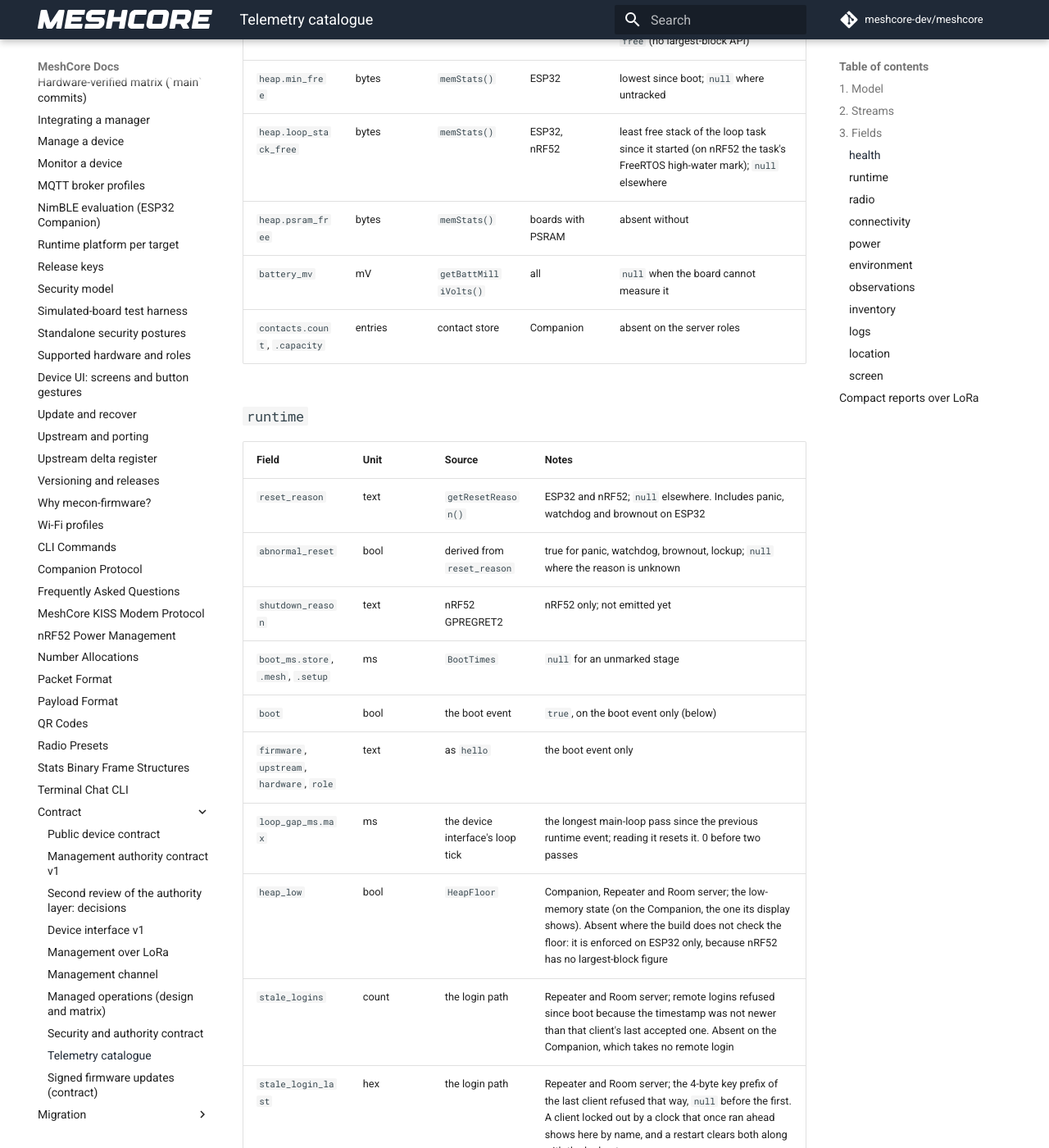
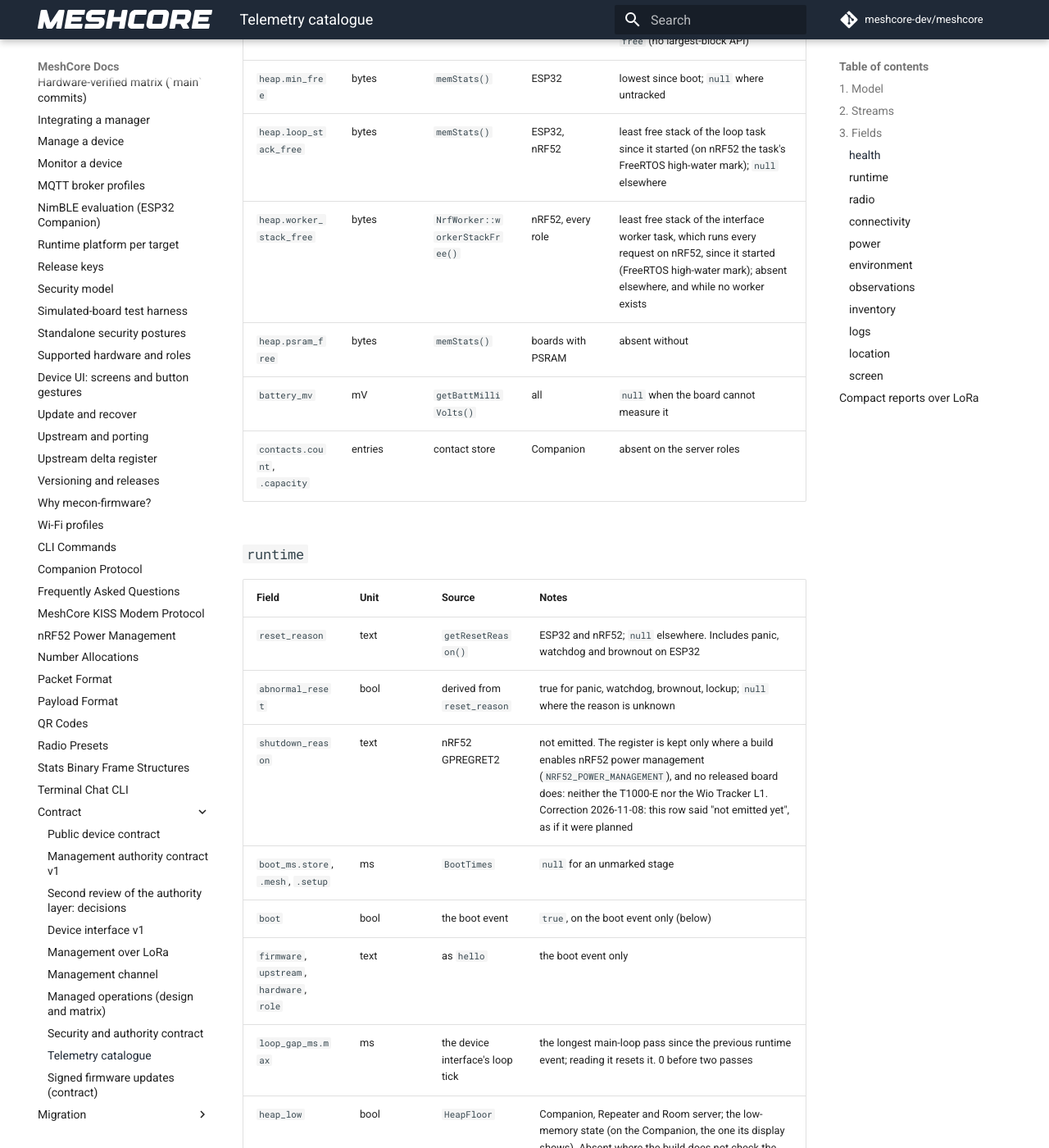
Before and after one commit to hoejriis/mecon-firmware, an MkDocs documentation site: the page built from docs/contract/TELEMETRY.md, in a window 1280 px wide and 1400 px high, scrolled down 2897 px. Shown: the whole window at 82% size. Built offline with MkDocs 1.6.1 and Material for MkDocs 9.7.7, drawn with Linux system fonts in a browser that asks for light colours; comment, search, counter and statistics services are not loaded; some of the changed text lies outside the part shown.

Commit message:
Telemetry: worker_stack_free on the Companion too, and two rows made exact
Issue 428 item 3:
- heap.worker_stack_free was written by the nRF52 Repeater and Room server
  console only, though the Companion runs every request on the same
  nRF52 worker (MeconIface dispatchJob). It now writes it too, from the
  same accessor, and TELEMETRY has the row it lacked. 0 off nRF52, so
  absent there. Compiled for t1000e_companion_radio_usb and
  WioTrackerL1_companion_radio_ble; the sim is not nRF52, so the board
  reading is still owed.
- runtime.shutdown_reason said "not emitted yet". GPREGRET2 is kept only
  under NRF52_POWER_MANAGEMENT, and none of the released boards (T1000-E,
  Wio Tracker L1) enables it, so the row now says it is not emitted and
  why, as a dated correction.
- gnss.powered: T1000-E only. The Heltec V4 builds with a GPS but has
  no getGnssHealth, which the row now states.

Co-Authored-By: Claude Opus 5.5 (1M context) <noreply@anthropic.com>

```diff
--- a/docs/contract/TELEMETRY.md
+++ b/docs/contract/TELEMETRY.md
@@ -39,6 +39,7 @@ This page is the one telemetry model. The device interface ([DEVICE_INTERFACE](D
 | `heap.free`, `heap.largest` | bytes | `memStats()` | all | internal RAM; `heap` is `null` where the platform has no heap API. On RP2040 and nRF52 `largest` equals `free` (no largest-block API) |
 | `heap.min_free` | bytes | `memStats()` | ESP32 | lowest since boot; `null` where untracked |
 | `heap.loop_stack_free` | bytes | `memStats()` | ESP32, nRF52 | least free stack of the loop task since it started (on nRF52 the task's FreeRTOS high-water mark); `null` elsewhere |
+| `heap.worker_stack_free` | bytes | `NrfWorker::workerStackFree()` | nRF52, every role | least free stack of the interface worker task, which runs every request on nRF52, since it started (FreeRTOS high-water mark); absent elsewhere, and while no worker exists |
 | `heap.psram_free` | bytes | `memStats()` | boards with PSRAM | absent without |
 | `battery_mv` | mV | `getBattMilliVolts()` | all | `null` when the board cannot measure it |
 | `contacts.count`, `.capacity` | entries | contact store | Companion | absent on the server roles |
@@ -48,7 +49,7 @@ This page is the one telemetry model. The device interface ([DEVICE_INTERFACE](D
 |---|---|---|---|
 | `reset_reason` | text | `getResetReason()` | ESP32 and nRF52; `null` elsewhere. Includes panic, watchdog and brownout on ESP32 |
 | `abnormal_reset` | bool | derived from `reset_reason` | true for panic, watchdog, brownout, lockup; `null` where the reason is unknown |
-| `shutdown_reason` | text | nRF52 GPREGRET2 | nRF52 only; not emitted yet |
+| `shutdown_reason` | text | nRF52 GPREGRET2 | not emitted. The register is kept only where a build enables nRF52 power management (`NRF52_POWER_MANAGEMENT`), and no released board does: neither the T1000-E nor the Wio Tracker L1. Correction 2026-11-08: this row said "not emitted yet", as if it were planned |
 | `boot_ms.store`, `.mesh`, `.setup` | ms | `BootTimes` | `null` for an unmarked stage |
 | `boot` | bool | the boot event | `true`, on the boot event only (below) |
 | `firmware`, `upstream`, `hardware`, `role` | text | as `hello` | the boot event only |
@@ -56,7 +57,7 @@ This page is the one telemetry model. The device interface ([DEVICE_INTERFACE](D
 | `heap_low` | bool | `HeapFloor` | Companion, Repeater and Room server; the low-memory state (on the Companion, the one its display shows). Absent where the build does not check the floor: it is enforced on ESP32 only, because nRF52 has no largest-block figure |
 | `stale_logins` | count | the login path | Repeater and Room server; remote logins refused since boot because the timestamp was not newer than that client's last accepted one. Absent on the Companion, which takes no remote login |
 | `stale_login_last` | hex | the login path | Repeater and Room server; the 4-byte key prefix of the last client refused that way, `null` before the first. A client locked out by a clock that once ran ahead shows here by name, and a restart clears both along with the lockout |
-| `gnss.powered` | bool | board (`getGnssHealth`) | T1000-E; the whole `gnss` object is absent on a board without a GNSS receiver |
+| `gnss.powered` | bool | board (`getGnssHealth`) | T1000-E only. The Heltec V4 builds with a GPS, but its board has no `getGnssHealth` yet, so it reports no `gnss` object. The whole object is absent on a board without a GNSS receiver |
 | `gnss.fix` | bool | GNSS receiver | `null` while the receiver is powered off |
 | `gnss.sats` | count | GNSS receiver | satellites used in the last fix; 0 while powered off |
 | `gnss.fix_age_s` | s | GNSS receiver | since the last GGA/RMC sentence with a valid fix; `null` when there has been none this boot. It keeps counting after the receiver is powered off |
```
Also changed, not shown: 1 other file.
